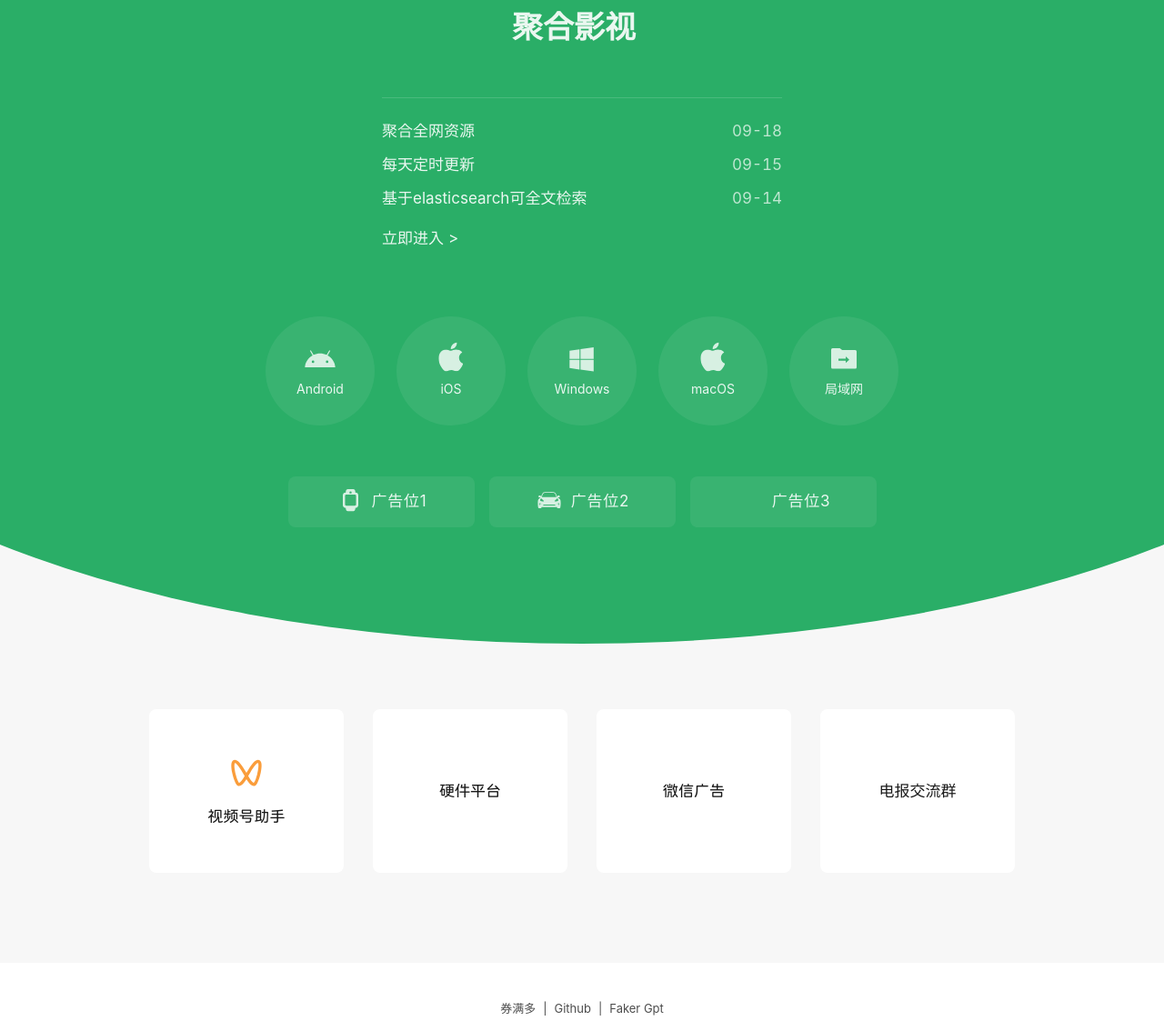
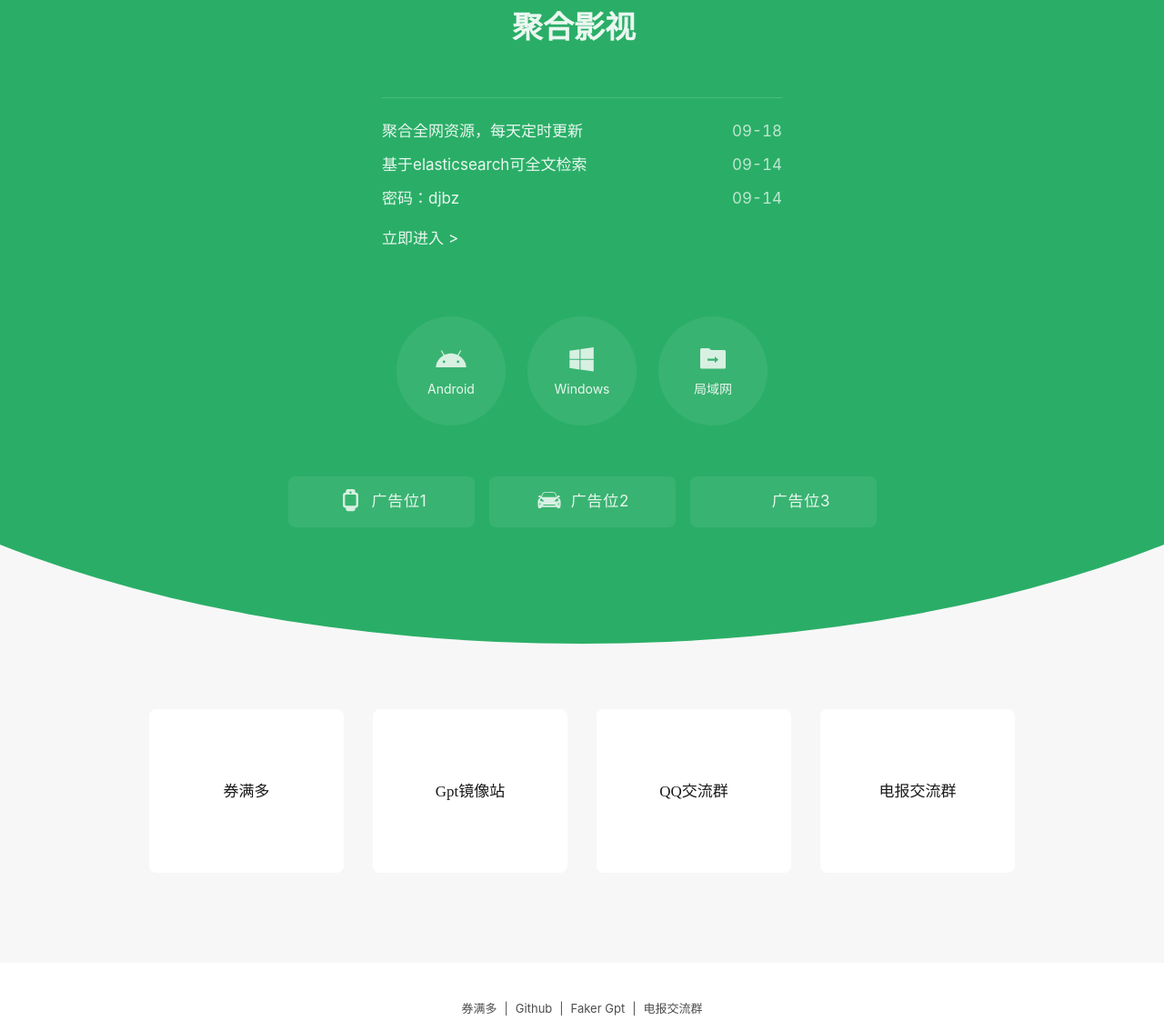
Before and after one commit to orangbus/publish, a plain HTML site: page index.html in a window 1280 px wide. Shown: the part 149-1272 px from the top of the page at 91% size. Drawn offline with Linux system fonts and the light colour scheme.

Commit message:
2023-9-22

```diff
--- a/index.html
+++ b/index.html
@@ -1,13 +1,10 @@
 <html>
 <head>
     <meta charset=utf-8 lang="zh"/>
-    <meta name=keywords content=微信,weixin,聊天,语音,朋友圈,发信息,发图片,发视频,视频聊天/>
-    <meta name=description content=一款跨平台的通讯工具。支持单人、多人参与。通过手机网络发送语音、图片、视频和文字。/>
+    <meta name=keywords content="聚合影视,视频采集,采集帮助中心,电影,电视剧,动漫"/>
+    <meta name=description content="一个聚合全网资源，自动更新，基于elasticsearch全文检索在线视频网站"/>
     <meta name=viewport content="width=device-width,initial-scale=1,maximum-scale=1,user-scalable=no"/>
-    <link rel="shortcut icon" type=image/x-icon href=https://res.wx.qq.com/a/wx_fed/assets/res/NTI4MWU5.ico/>
-    <link rel=mask-icon href=https://res.wx.qq.com/a/wx_fed/assets/res/MjliNWVm.svg color=#4C4C4C/>
-    <link rel=apple-touch-icon-precomposed href=https://res.wx.qq.com/a/wx_fed/assets/res/OTE0YTAw.png/>
-    <title>聚合影视，聚合全网资源</title> <!--style-->
+    <title>聚合影视_OrangBus</title> <!--style-->
     <link rel="stylesheet" href="static/css/34d097a1402906ad8d41af950790e6bc.css"/>
 </head>
 <body class="pc" ontouchstart="">
@@ -22,30 +19,35 @@
                 </div>
                 <div class=banner__update-log>
                     <ul class=banner__update-list>
-                        <li><a class=banner__update-content
-                               href="#">聚合全网资源</a> <span class=banner__updata-time>09-18</span></li>
-                        <li><a class=banner__update-content
-                               href="#">每天定时更新</a> <span class=banner__updata-time>09-15</span></li>
-                        <li><a class=banner__update-content href=# target=_blank>基于elasticsearch可全文检索</a> <span class=banner__updata-time>09-14</span></li>
+                        <li>
+                            <a class=banner__update-content href="#">聚合全网资源，每天定时更新</a> <span class=banner__updata-time>09-18</span>
+                        </li>
+                        <li>
+                            <a class=banner__update-content href=# >基于elasticsearch可全文检索</a> <span class=banner__updata-time>09-14</span>
+                        </li>
+                        <li>
+                            <a class=banner__update-content href=# >密码：djbz</a> <span class=banner__updata-time>09-14</span>
+                        </li>
                     </ul>
                     <a class=banner__update-more
-                       href="//vip.orangbus.cn" target="_blank">立即进入</a></div>
+                       href="http://162.14.72.65" target="_blank">立即进入</a></div>
 
                 <div class=banner__download><a class="banner__download-item banner__download-item_android"
-                                               id=android_download
-                                               data-download=https://dldir1.qq.com/weixin/android/weixin8041android2441_1.apk
-                                               data-download-arm64=https://dldir1.qq.com/weixin/android/weixin8041android2441_arm64_1.apk
-                                               id=android_download> <i class=icon-android></i> <span>Android</span> </a>
-                    <a class="banner__download-item banner__download-item_ios" href="javascript:;"> <i
-                        class=icon-ios></i> <span>iOS</span> <span class=banner__download-qrcode> <i></i> 扫描二维码下载 </span>
-                    </a> <a class="banner__download-item banner__download-item_windows"
-                            href=https://pc.weixin.qq.com/ target=_blank> <i class=icon-windows></i>
-                        <span>Windows</span> </a> <a class="banner__download-item banner__download-item_macos"
-                                                     href="https://mac.weixin.qq.com/?t=mac&lang=zh_CN" target=_blank>
-                        <i class=icon-macos></i> <span>macOS</span> </a> <a
-                        class="banner__download-item banner__download-item_macos"
-                        href=https://filehelper.weixin.qq.com/ target=_blank> <i class=icon-transfer></i> <span>局域网</span>
-                    </a></div>
+                                               id=android_download href="https://orangbus.lanzoue.com/b0683gchi"> <i class=icon-android></i> <span>Android</span> </a>
+
+                    <!--<a class="banner__download-item banner__download-item_ios" href="javascript:;"> <i-->
+                    <!--    class=icon-ios></i> <span>iOS</span> <span class=banner__download-qrcode> <i></i> 扫描二维码下载 </span></a> -->
+                    <a class="banner__download-item banner__download-item_windows"
+                            href=https://orangbus.lanzoue.com/b0683gchi target=_blank> <i class=icon-windows></i>
+                        <span>Windows</span> </a>
+                    <!--<a class="banner__download-item banner__download-item_macos"-->
+                    <!--                                 href="https://mac.weixin.qq.com/?t=mac&lang=zh_CN" target=_blank>-->
+                    <!--    <i class=icon-macos></i> <span>macOS</span> </a>-->
+
+                    <a class="banner__download-item banner__download-item_macos"
+                        href=http://vip.orangbus.cn target=_blank> <i class=icon-transfer></i> <span>局域网</span>
+                    </a>
+                </div>
 
                 <div class=banner__entry-extra-wrp><a href=https://orangbus。cn
                                                       class="banner__entry-extra banner__entry-extra_watch"> <i
@@ -63,9 +65,10 @@
         </div>
         <div class=links>
             <ul class=links__list>
-                <li><a href=https://channels.weixin.qq.com/ target=_blank> <i class=icon-finder></i> 视频号助手 </a></li>
-                <li><a href=https://iot.weixin.qq.com/ target=_blank> 硬件平台 </a></li>
-                <li><a href=https://ad.weixin.qq.com/ target=_blank> 微信广告 </a></li>
+                <!--<li><a href=https://channels.weixin.qq.com/ target=_blank> <i class=icon-finder></i> 视频号助手 </a></li>-->
+                <li><a href=http://ktyks.yhzu.cn target=_blank> 券满多 </a></li>
+                <li><a href=https://chat.orangbus.cn target=_blank> Gpt镜像站 </a></li>
+                <li><a href=https://jq.qq.com/?_wv=1027&k=t0YIjFgp target=_blank> QQ交流群 </a></li>
                 <li><a href=https://t.me/+FOho4eXM_9gXnd0y  target=_blank> 电报交流群 </a></li>
             </ul>
         </div>
@@ -79,6 +82,8 @@
                     <a href=https://www.github.com/orangbus target=_blank>Github</a>
                     <span class=graytext> | </span>
                     <a href=https://chat.orangbus.cn>Faker Gpt</a>
+                    <span class=graytext> | </span>
+                    <a href=https://t.me/+FOho4eXM_9gXnd0y>电报交流群</a>
                 </div>
                 <!--<a class=footer__record href=https://beian.miit.gov.cn/#/Integrated/index-->
                 <!--   target=_blank>备案号：粤B2-20090059</a>-->
```
